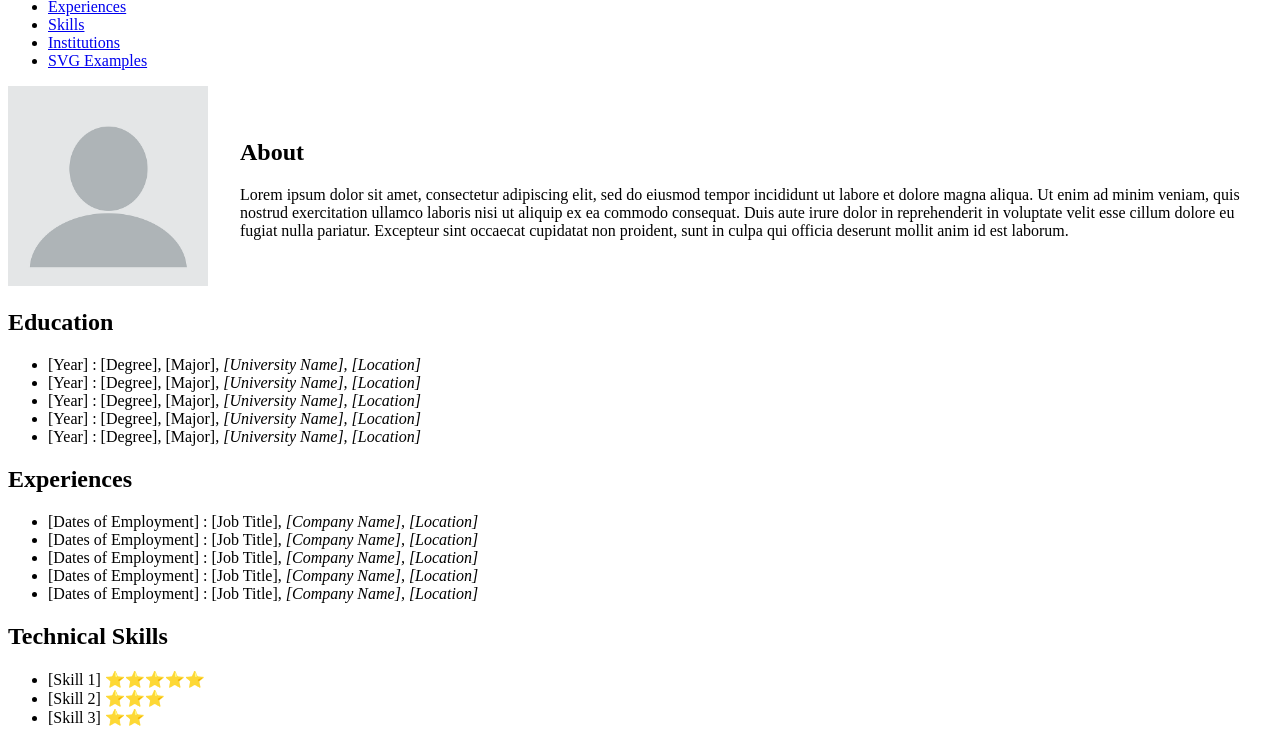
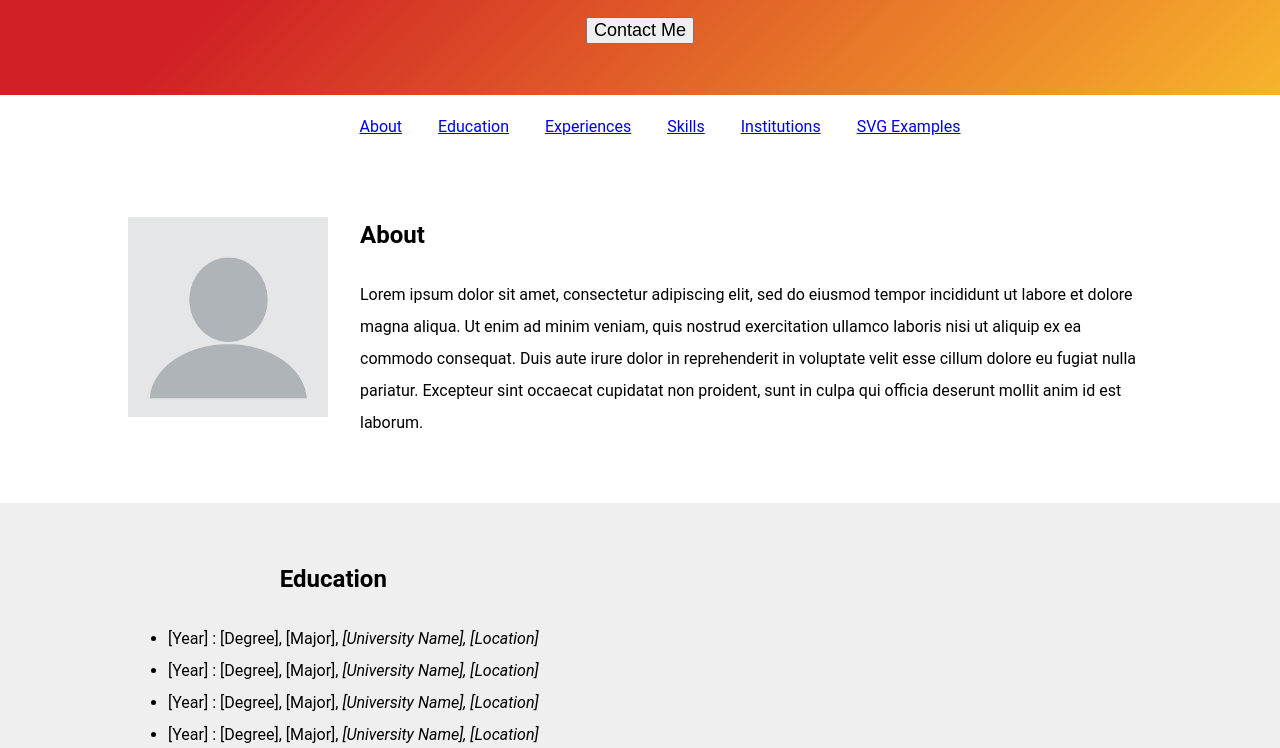
Before and after one commit to Chidiebere-Ogbuchi/About-Me, a plain HTML site: page index.html in a window 1280 px wide. Shown: the part 196-944 px from the top of the page. Drawn offline with Linux system fonts and the light colour scheme.

Commit message:
Update index.html

```diff
--- a/index.html
+++ b/index.html
@@ -5,7 +5,7 @@
     <title>John Doe | Master BDMA</title>
 
     <!-- Load CSS style -->
-    <link rel="stylesheet" href="./style_sol.css">
+    <link rel="stylesheet" href="./style.css">
 </head>
 <body>
     <!-- Header -->
```
